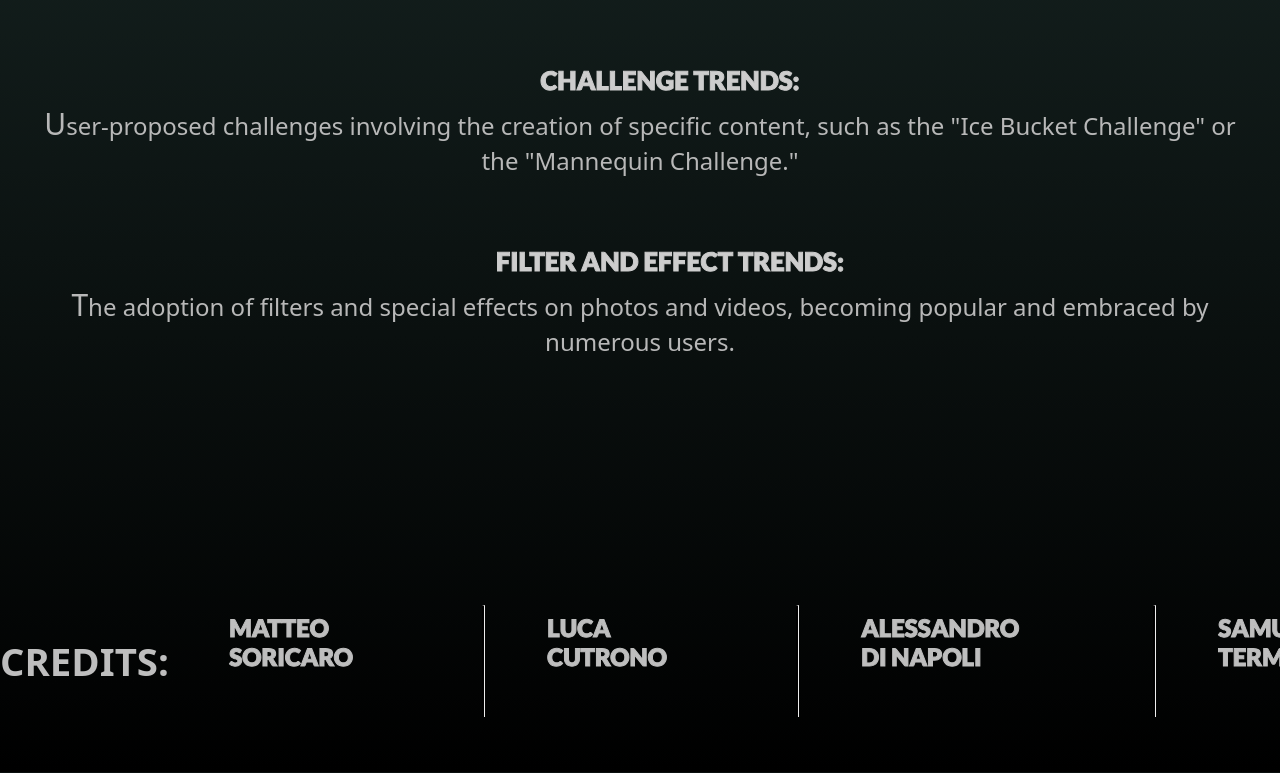
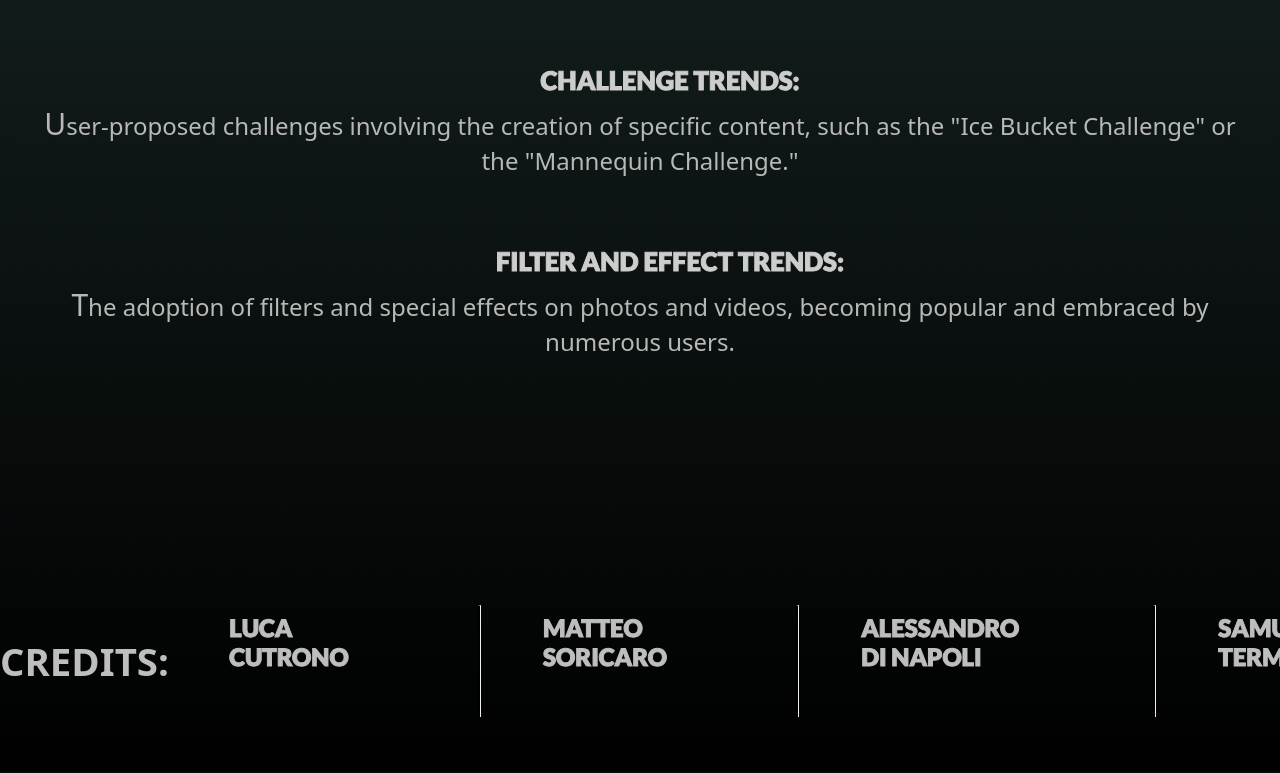
Before and after one commit to luc0zzo/socialMedia, a plain HTML site: page index.html in a window 1280 px wide. Shown: the part 4103-4876 px from the top of the page. Drawn offline with Linux system fonts and the light colour scheme.

Commit message:
Update index.html

```diff
--- a/index.html
+++ b/index.html
@@ -220,14 +220,15 @@
     <br><br><br>
     <footer>
       <h3 >Credits:</h3>
-      <ul>
+      <ul><li>Luca Cutrono</li>
+        <p>creatore sito</p>
+        <hr class="vertical-separator">
+
         <li>Matteo Soricaro</li>
         <p>creatore sito</p>
         <hr class="vertical-separator">
 
-        <li>Luca Cutrono</li>
-        <p>creatore sito</p>
-        <hr class="vertical-separator">
+
 
         <li>Alessandro<br>Di Napoli</li>
         <p>designer</p>
```
